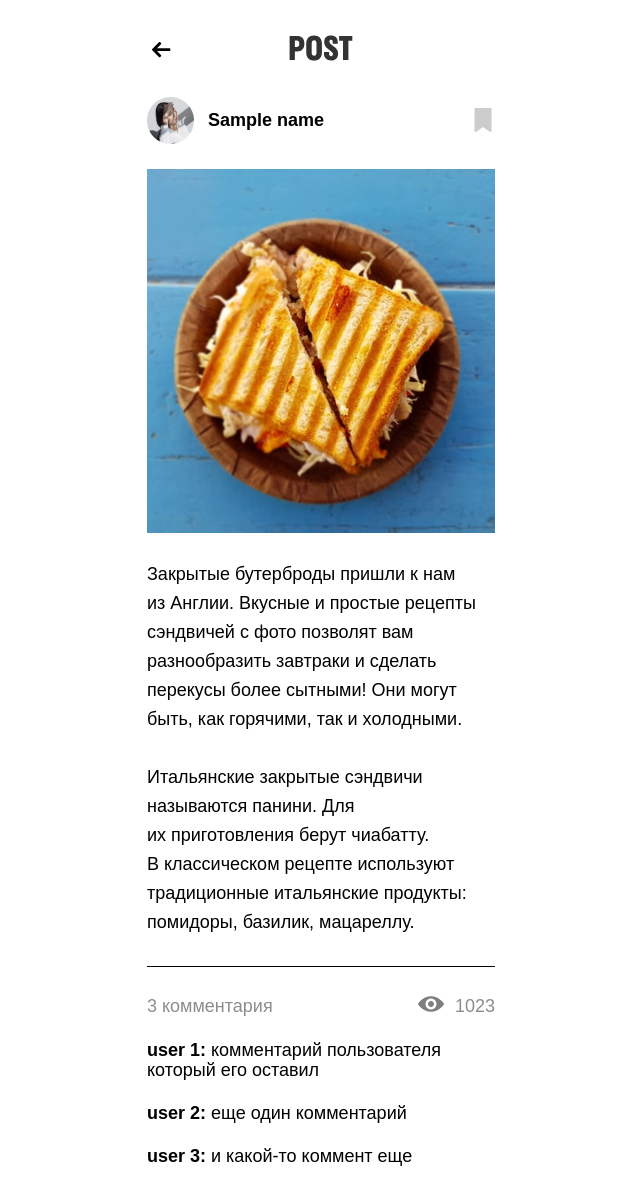
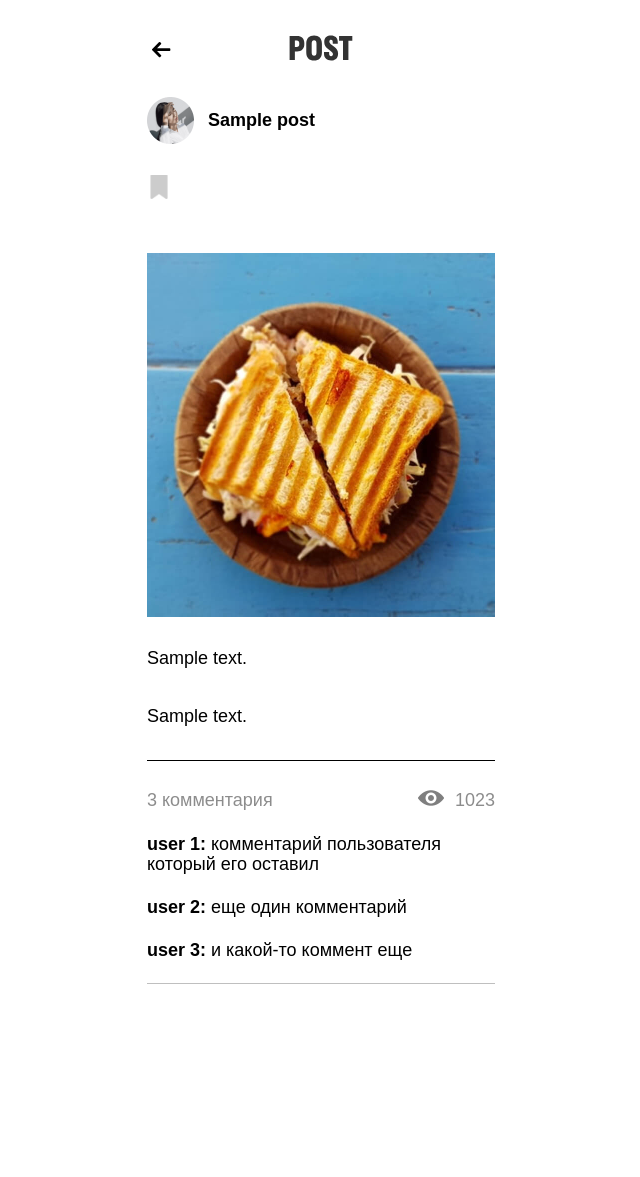
Before and after one commit to gooh123/coure2, a Flask app: template templates/post.html in a window 1280 px wide. Shown: the top 1177 px of the page, without its empty margins (319-959 px from the left). After the commit the page ends 984 px from the top, so only its background shows below. Run offline with Flask 2, Linux system fonts and the light colour scheme; the template is opened without the code that fills it: most values are stand-ins (such as "Sample title", 1, 10 or a date in 2020).

Commit message:
Update post.html

```diff
--- a/templates/post.html
+++ b/templates/post.html
@@ -29,9 +29,11 @@
         <div class="item__top">
           <a href="/user-feed.html" class="item__head">
             <div class="item__ava-wrap">
-              <img src="img/ava1.png" alt="" class="item__ava" width="47">
+              <img src="static/img/ava1.png" alt="" class="item__ava" width="47">
             </div>
-            <span class="item__username">{{ name }}</span>
+            <span class="item__username">{{ post.poster_name }}</span>
+            </a>
+            </div>
           </a>
           <button type="button" class="item__bookmark-btn">
             <img src="static/img/bookmark.png" alt="" class="item__bookmark-icon" width="24">
@@ -42,10 +44,10 @@
         </a>
         <div class="item__descr">
           <p class="item__text">
-            Закрытые бутерброды пришли к&nbsp;нам из&nbsp;Англии. Вкусные и&nbsp;простые рецепты сэндвичей с&nbsp;фото позволят вам разнообразить завтраки и&nbsp;сделать перекусы более сытными! Они могут быть, как горячими, так и&nbsp;холодными.
+             {{ post.content }}
           </p>
           <p class="item__text">
-            Итальянские закрытые сэндвичи называются панини. Для их&nbsp;приготовления берут чиабатту. В&nbsp;классическом рецепте используют традиционные итальянские продукты: помидоры, базилик, мацареллу.</p>
+            {{ post.content }}</p>
         </div>
         <div class="item__bottom">
           <div class="item__post-info">
```
